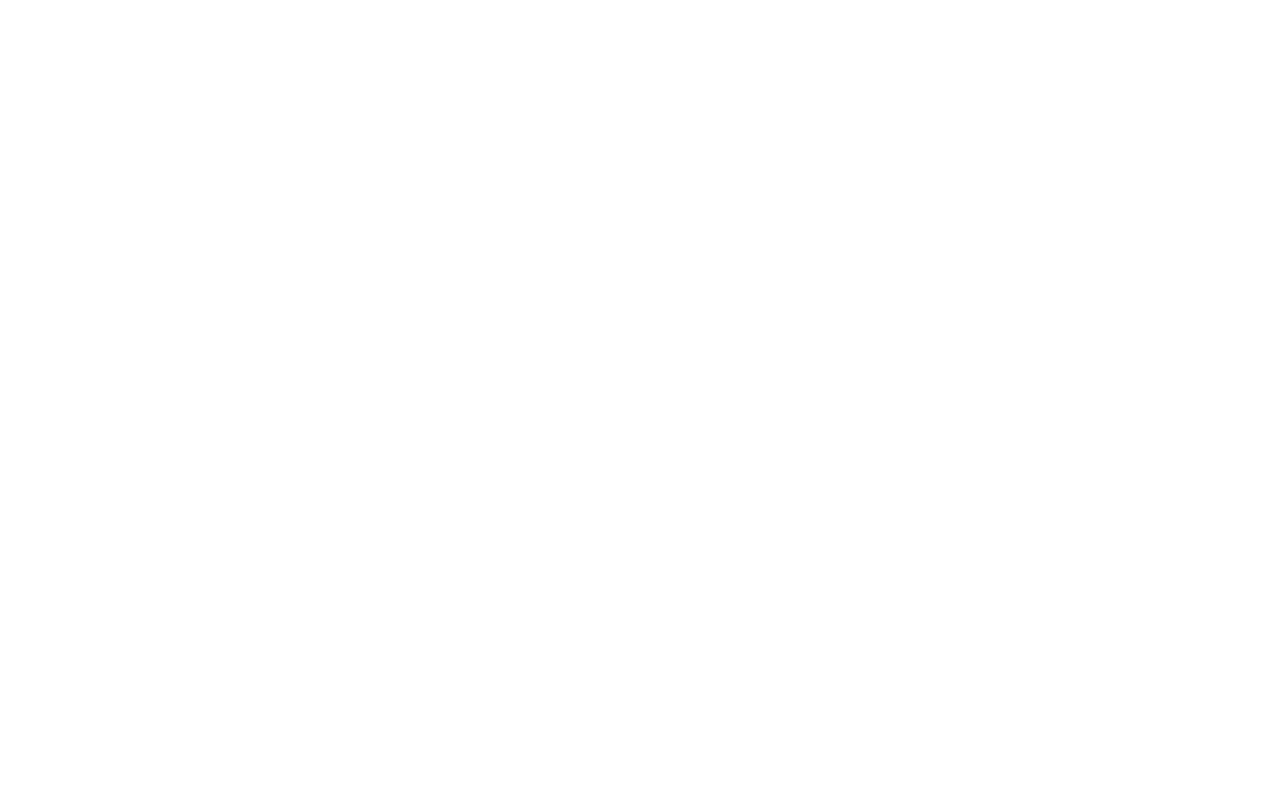
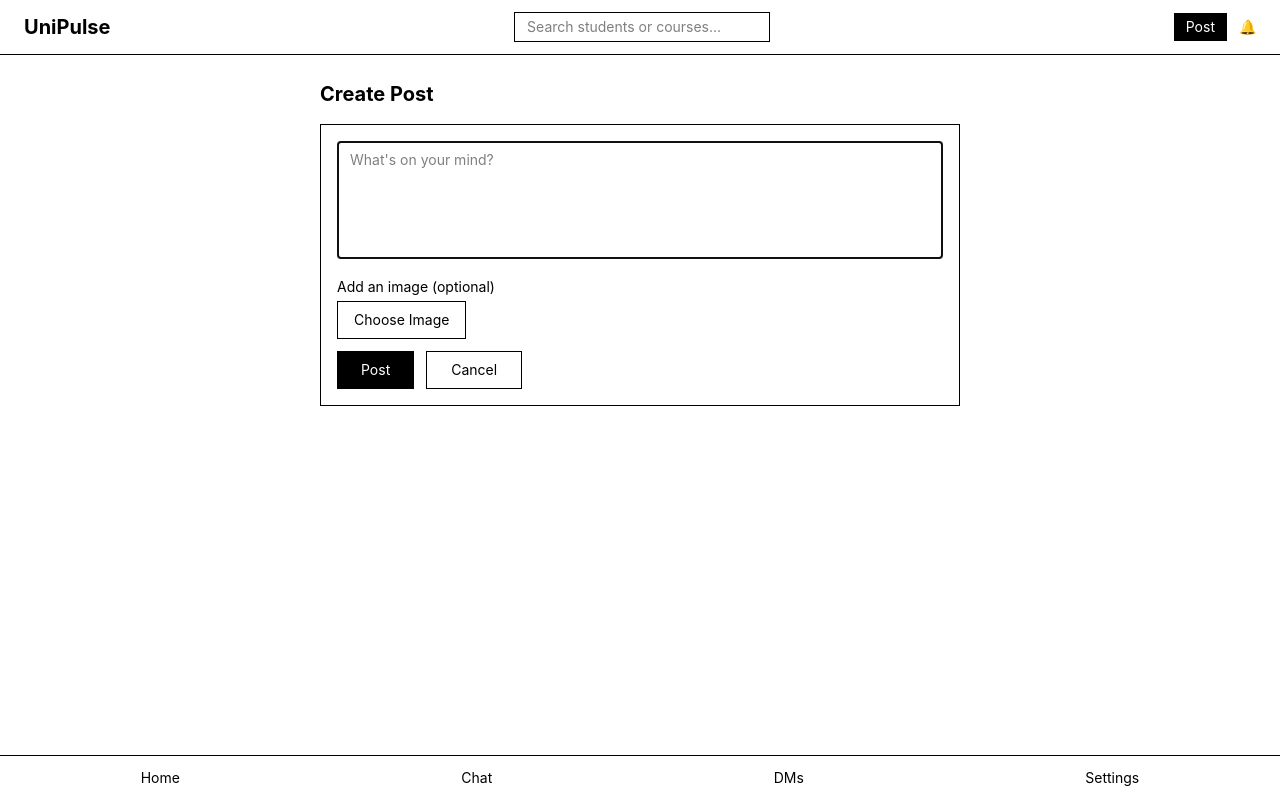
Before and after one commit to parwatpandit/unipulse, a React (Vite) app in the folder frontend/: page /create-post in a window 1280 px wide. Before the commit this address had no page. Built offline with nearby package versions, Linux system fonts and the light colour scheme.

Commit message:
feat: separate create post page, post button on all pages

```diff
--- a/frontend/src/App.tsx
+++ b/frontend/src/App.tsx
@@ -11,6 +11,7 @@
 import PrivateChat from './pages/PrivateChat'
 import Notifications from './pages/Notifications'
 import Settings from './pages/Settings'
+import CreatePost from './pages/CreatePost'
 
 function App() {
   return (
@@ -28,6 +29,7 @@
         <Route path="/messages/:id" element={<PrivateChat />} />
         <Route path="/notifications" element={<Notifications />} />
         <Route path="/settings" element={<Settings />} />
+        <Route path="/create-post" element={<CreatePost />} />
       </Routes>
     </BrowserRouter>
   )
--- /dev/null
+++ b/frontend/src/pages/CreatePost.tsx
@@ -0,0 +1,94 @@
+import { useState } from 'react'
+import { useNavigate, Link } from 'react-router-dom'
+import api from '../utils/api'
+
+function CreatePost() {
+  const navigate = useNavigate()
+  const [text, setText] = useState('')
+  const [image, setImage] = useState<File | null>(null)
+  const [error, setError] = useState('')
+
+  const handlePost = async () => {
+    if (!text.trim()) return
+    setError('')
+    try {
+      const formData = new FormData()
+      formData.append('text_content', text)
+      if (image) formData.append('image', image)
+      await api.post('/posts', formData)
+      navigate('/home')
+    } catch (err: any) {
+      setError(err.response?.data?.detail || 'Failed to post')
+    }
+  }
+
+  return (
+    <div className="min-h-screen bg-white">
+      <div className="border-b px-6 py-3 flex items-center justify-between fixed top-0 left-0 right-0 bg-white z-50">
+        <span className="text-xl font-bold cursor-pointer" onClick={() => { window.location.href = '/home' }}>UniPulse</span>
+        <input
+          type="text"
+          placeholder="Search students or courses..."
+          onFocus={() => navigate('/search')}
+          className="border px-3 py-1 text-sm w-64"
+          readOnly
+        />
+        <div className="flex items-center gap-3">
+          <button onClick={() => navigate('/create-post')} className="bg-black text-white px-3 py-1 text-sm">Post</button>
+          <Link to="/notifications" className="text-sm">🔔</Link>
+        </div>
+      </div>
+
+      <div className="max-w-2xl mx-auto px-4 py-6 pt-20">
+        <h1 className="text-xl font-bold mb-4">Create Post</h1>
+
+        <div className="border p-4 mb-4">
+          <textarea
+            value={text}
+            onChange={(e) => setText(e.target.value)}
+            placeholder="What's on your mind?"
+            className="w-full border px-3 py-2 text-sm mb-3 resize-none"
+            rows={5}
+            autoFocus
+          />
+          <div className="mb-3">
+            <label className="block text-sm mb-1">Add an image (optional)</label>
+            <label className="cursor-pointer border px-4 py-2 text-sm inline-block">
+  {image ? image.name : 'Choose Image'}
+  <input
+    type="file"
+    accept="image/*"
+    onChange={(e) => setImage(e.target.files?.[0] || null)}
+    className="hidden"
+  />
+</label>
+          </div>
+          {error && <p className="text-red-600 text-sm mb-2">{error}</p>}
+          <div className="flex gap-3">
+            <button
+              onClick={handlePost}
+              className="bg-black text-white px-6 py-2 text-sm"
+            >
+              Post
+            </button>
+            <button
+              onClick={() => navigate('/home')}
+              className="border px-6 py-2 text-sm"
+            >
+              Cancel
+            </button>
+          </div>
+        </div>
+      </div>
+
+      <div className="fixed bottom-0 left-0 right-0 border-t bg-white flex justify-around py-3 text-sm">
+        <Link to="/home">Home</Link>
+        <Link to="/global-chat">Chat</Link>
+        <Link to="/messages">DMs</Link>
+        <Link to="/settings">Settings</Link>
+      </div>
+    </div>
+  )
+}
+
+export default CreatePost
--- a/frontend/src/pages/GlobalChat.tsx
+++ b/frontend/src/pages/GlobalChat.tsx
@@ -67,7 +67,10 @@
           className="border px-3 py-1 text-sm w-64"
           readOnly
         />
-        <Link to="/notifications" className="text-sm">🔔</Link>
+        <div className="flex items-center gap-3">
+  <button onClick={() => navigate('/create-post')} className="bg-black text-white px-3 py-1 text-sm">Post</button>
+  <Link to="/notifications" className="text-sm">🔔</Link>
+</div>
       </div>
 
       <div className="max-w-2xl mx-auto w-full px-4 py-4 flex-1 pb-32 pt-20">
--- a/frontend/src/pages/Home.tsx
+++ b/frontend/src/pages/Home.tsx
@@ -18,9 +18,9 @@
 function Home() {
   const navigate = useNavigate()
   const [posts, setPosts] = useState<Post[]>([])
-  const [text, setText] = useState('')
-  const [image, setImage] = useState<File | null>(null)
-  const [error, setError] = useState('')
+  // const [text, setText] = useState('')
+  // const [image, setImage] = useState<File | null>(null)
+  // const [error, setError] = useState('')
 
   useEffect(() => {
     fetchPosts()
@@ -45,21 +45,21 @@
     }
   }
 
-  const handlePost = async () => {
-    if (!text.trim()) return
-    setError('')
-    try {
-      const formData = new FormData()
-      formData.append('text_content', text)
-      if (image) formData.append('image', image)
-      await api.post('/posts', formData)
-      setText('')
-      setImage(null)
-      fetchPosts()
-    } catch (err: any) {
-      setError(err.response?.data?.detail || 'Failed to post')
-    }
-  }
+  // const handlePost = async () => {
+  //   if (!text.trim()) return
+  //   setError('')
+  //   try {
+  //     const formData = new FormData()
+  //     formData.append('text_content', text)
+  //     if (image) formData.append('image', image)
+  //     await api.post('/posts', formData)
+  //     setText('')
+  //     setImage(null)
+  //     fetchPosts()
+  //   } catch (err: any) {
+  //     setError(err.response?.data?.detail || 'Failed to post')
+  //   }
+  // }
 
   const handleLike = async (postId: string) => {
     try {
@@ -84,11 +84,18 @@
           className="border px-3 py-1 text-sm w-64"
           readOnly
         />
-        <Link to="/notifications" className="text-sm">🔔</Link>
+        <div className="flex items-center gap-3">
+  <button onClick={() => navigate('/create-post')} className="bg-black text-white px-3 py-1 text-sm">Post</button>
+  <div className="flex items-center gap-3">
+  <button onClick={() => navigate('/create-post')} className="bg-black text-white px-3 py-1 text-sm">Post</button>
+  <Link to="/notifications" className="text-sm">🔔</Link>
+</div>
+</div>
       </div>
 
       <div className="max-w-2xl mx-auto px-4 py-6 pt-20">
-        {/* Create Post */}
+        {/* adding dedicated page for this instead of being in home page */}
+        {/* Create Post
         <div className="border p-4 mb-6">
           <textarea
             value={text}
@@ -112,7 +119,7 @@
             </button>
           </div>
           {error && <p className="text-red-600 text-sm mt-2">{error}</p>}
-        </div>
+        </div> */}
 
         {/* Posts Feed */}
         {posts.map((post) => (
--- a/frontend/src/pages/Notifications.tsx
+++ b/frontend/src/pages/Notifications.tsx
@@ -82,7 +82,10 @@
           className="border px-3 py-1 text-sm w-64"
           readOnly
         />
-        <Link to="/notifications" className="text-sm">🔔</Link>
+        <div className="flex items-center gap-3">
+  <button onClick={() => navigate('/create-post')} className="bg-black text-white px-3 py-1 text-sm">Post</button>
+  <Link to="/notifications" className="text-sm">🔔</Link>
+</div>
       </div>
 
       <div className="max-w-2xl mx-auto px-4 py-6 pt-20">
--- a/frontend/src/pages/PrivateChat.tsx
+++ b/frontend/src/pages/PrivateChat.tsx
@@ -93,7 +93,10 @@
           className="border px-3 py-1 text-sm w-64"
           readOnly
         />
-        <Link to="/notifications" className="text-sm">🔔</Link>
+        <div className="flex items-center gap-3">
+  <button onClick={() => navigate('/create-post')} className="bg-black text-white px-3 py-1 text-sm">Post</button>
+  <Link to="/notifications" className="text-sm">🔔</Link>
+</div>
       </div>
 
       <div className="fixed top-14 left-0 right-0 px-4 py-2 z-40 pointer-events-none">
--- a/frontend/src/pages/PrivateChatInbox.tsx
+++ b/frontend/src/pages/PrivateChatInbox.tsx
@@ -38,7 +38,10 @@
           className="border px-3 py-1 text-sm w-64"
           readOnly
         />
-        <Link to="/notifications" className="text-sm">🔔</Link>
+        <div className="flex items-center gap-3">
+  <button onClick={() => navigate('/create-post')} className="bg-black text-white px-3 py-1 text-sm">Post</button>
+  <Link to="/notifications" className="text-sm">🔔</Link>
+</div>
       </div>
 
       <div className="max-w-2xl mx-auto px-4 py-6 pb-20 pt-20">
--- a/frontend/src/pages/Profile.tsx
+++ b/frontend/src/pages/Profile.tsx
@@ -131,7 +131,10 @@
           className="border px-3 py-1 text-sm w-64"
           readOnly
         />
-        <Link to="/notifications" className="text-sm">🔔</Link>
+        <div className="flex items-center gap-3">
+  <button onClick={() => navigate('/create-post')} className="bg-black text-white px-3 py-1 text-sm">Post</button>
+  <Link to="/notifications" className="text-sm">🔔</Link>
+</div>
       </div>
 
       <div className="max-w-2xl mx-auto px-4 py-6 pt-20">
--- a/frontend/src/pages/Search.tsx
+++ b/frontend/src/pages/Search.tsx
@@ -37,7 +37,10 @@
           className="border px-3 py-1 text-sm w-64"
           autoFocus
         />
-        <Link to="/notifications" className="text-sm">🔔</Link>
+        <div className="flex items-center gap-3">
+  <button onClick={() => navigate('/create-post')} className="bg-black text-white px-3 py-1 text-sm">Post</button>
+  <Link to="/notifications" className="text-sm">🔔</Link>
+</div>
       </div>
 
       <div className="max-w-2xl mx-auto px-4 py-6 pt-20">
--- a/frontend/src/pages/Settings.tsx
+++ b/frontend/src/pages/Settings.tsx
@@ -132,7 +132,10 @@
           className="border px-3 py-1 text-sm w-64"
           readOnly
         />
-        <Link to="/notifications" className="text-sm">🔔</Link>
+        <div className="flex items-center gap-3">
+  <button onClick={() => navigate('/create-post')} className="bg-black text-white px-3 py-1 text-sm">Post</button>
+  <Link to="/notifications" className="text-sm">🔔</Link>
+</div>
       </div>
 
       <div className="max-w-2xl mx-auto px-4 py-6 pb-20 pt-20">
```
